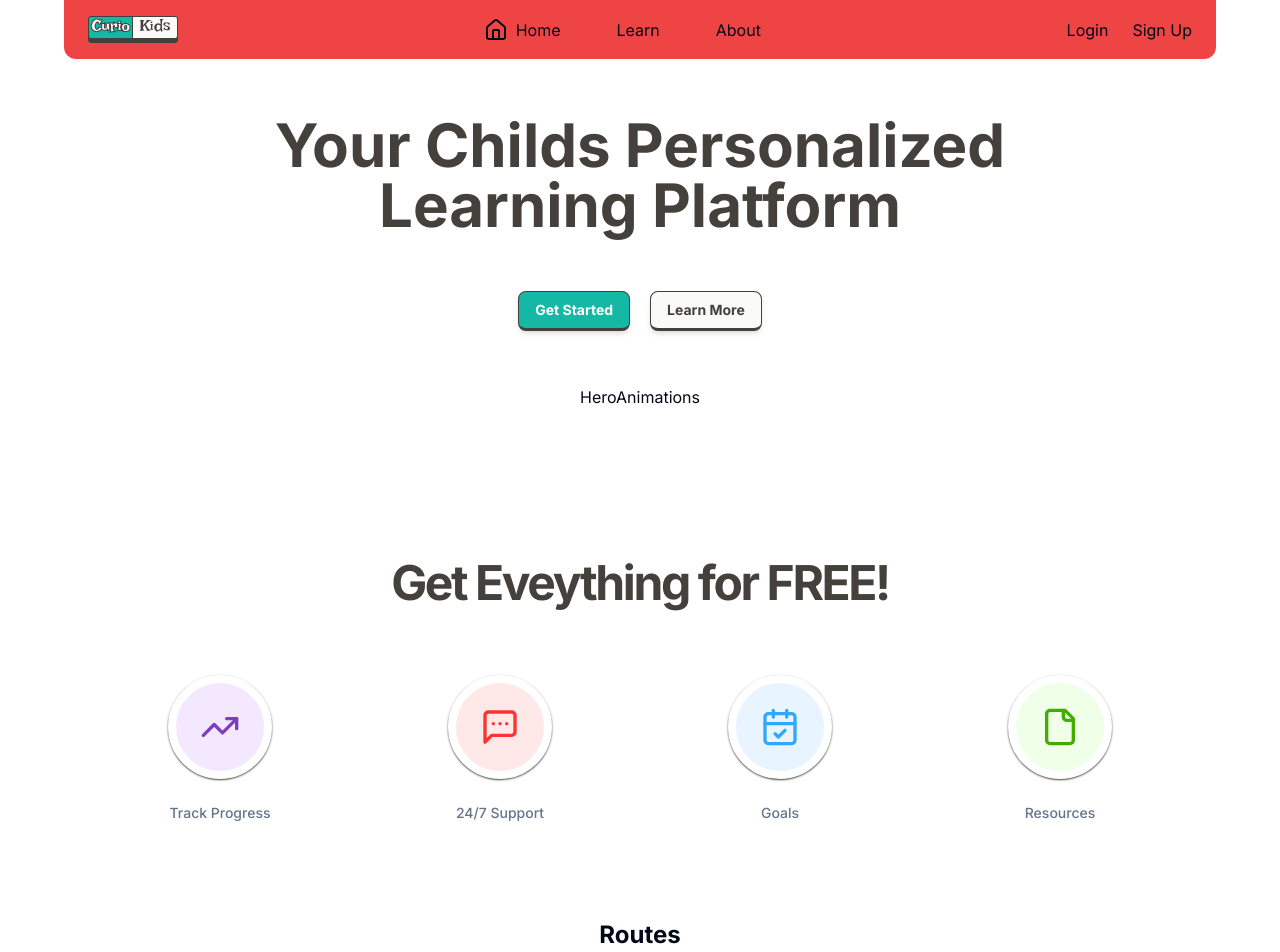
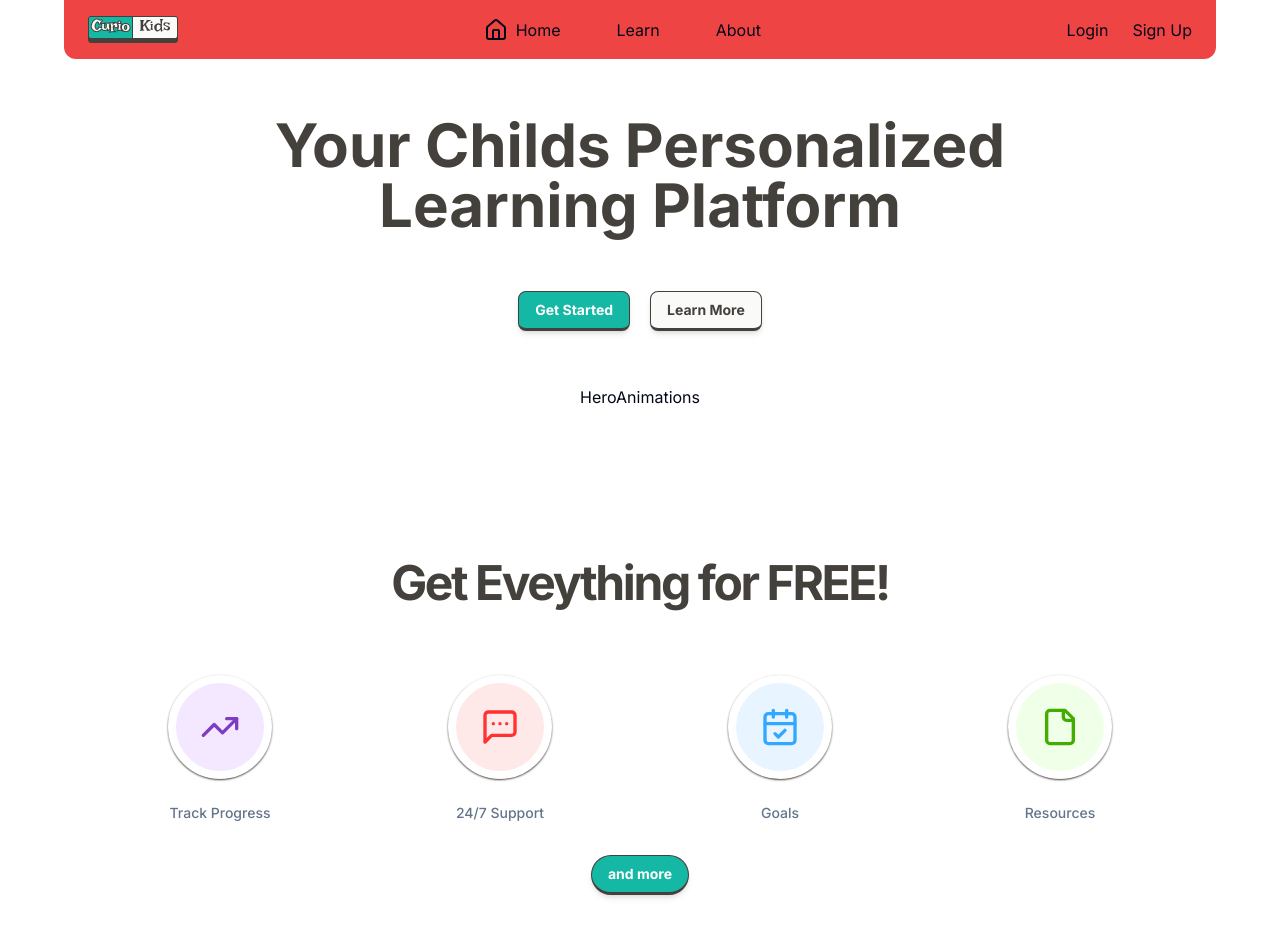
Before and after one commit to aye-shadow/curiokids, a Next.js app: page / in a window 1280 px wide. Shown: the top 952 px of the page. Built offline with nearby package versions, Linux system fonts and the light colour scheme; no server answers.

Commit message:
components updated

```diff
--- a/components/Buttons/AndMore.tsx
+++ b/components/Buttons/AndMore.tsx
@@ -6,7 +6,7 @@ const AndMore = () => {
   return (
     <div>
         <Link href={'/about'}>
-          <Buttons className='bg-[#14B8A5] rounded-full'>
+          <Buttons className='bg-[#14B8A5] hover:bg-[#14B8A6] rounded-full'>
             and more
           </Buttons>
         </Link>
--- a/components/Buttons/Get-Started.tsx
+++ b/components/Buttons/Get-Started.tsx
@@ -6,7 +6,7 @@ const GetStarted = () => {
   return (
     <div>
         <Link href='/start-now'>
-        <Buttons className='bg-[#14B8A5]'>
+        <Buttons className='bg-[#14B8A5] hover:bg-[#14B8A6]'>
             Get Started
         </Buttons>
         </Link>
--- a/components/Buttons/LearnMore.tsx
+++ b/components/Buttons/LearnMore.tsx
@@ -6,7 +6,7 @@ const LearnMore = () => {
   return (
     <div>
         <Link href='start-now'>
-        <Buttons className='bg-[#FAFAF9] text-[#44403C]'>
+        <Buttons className='bg-[#FAFAF9] hover:bg-[#FAFAF8]  text-[#44403C]'>
             Learn More
         </Buttons>
         </Link>
--- a/components/Buttons/Login.tsx
+++ b/components/Buttons/Login.tsx
@@ -8,7 +8,7 @@ const Login: React.FC<ButtonProps> = ({ className, children, ...props }) => {
   return (
     <div>
         <Link href={'/sign-in'}>
-         <Buttons className='bg-[#14B8A5]'>
+         <Buttons className='bg-[#14B8A5] hover:bg-[#14B8A5]'>
             Log-in
          </Buttons>
          </Link>
--- a/components/Buttons/ViewAll.tsx
+++ b/components/Buttons/ViewAll.tsx
@@ -6,7 +6,7 @@ const ViewAll = () => {
   return (
     <div>
         <Link href={'/about'}>
-          <Buttons className='bg-[#FAFAF9] text-[#44403C]'>
+          <Buttons className='bg-[#FAFAF9] hover:bg-[#FAFAF8]  text-[#44403C]'>
             View All
           </Buttons>
         </Link>
--- a/components/Buttons/index.tsx
+++ b/components/Buttons/index.tsx
@@ -10,7 +10,7 @@ const Buttons: React.FC<ButtonProps> = ({ className, children, ...props }) => {
   return (
     <Button
       className={classNames(
-        "border-[#44403C] border-x-[1.5px] border-b-[3px] border-t-[1px] text-white font-bold px-4 rounded-lg shadow-md",
+        "border-[#44403C] border-x-[1.5px] border-b-[3px] border-t-[1px] hover:bgnone text-white font-bold px-4 rounded-lg shadow-md",
         className
       )}
       {...props}
--- a/components/Home/GetFree.tsx
+++ b/components/Home/GetFree.tsx
@@ -47,6 +47,9 @@ const GetFree = () => {
 
         </div>
 
+       <div className='flex items-center justify-center'>
+        <AndMore />
+       </div>
 
       </div>
     </section>
```
